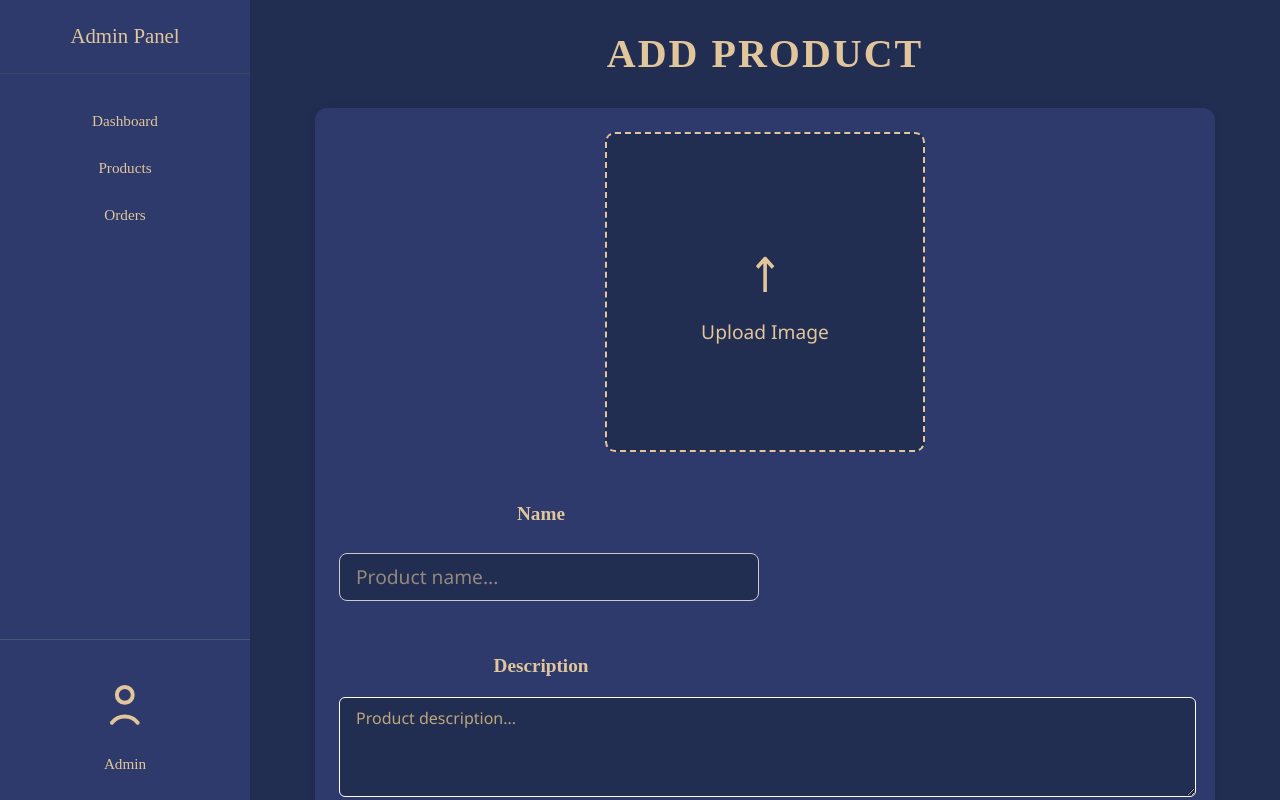
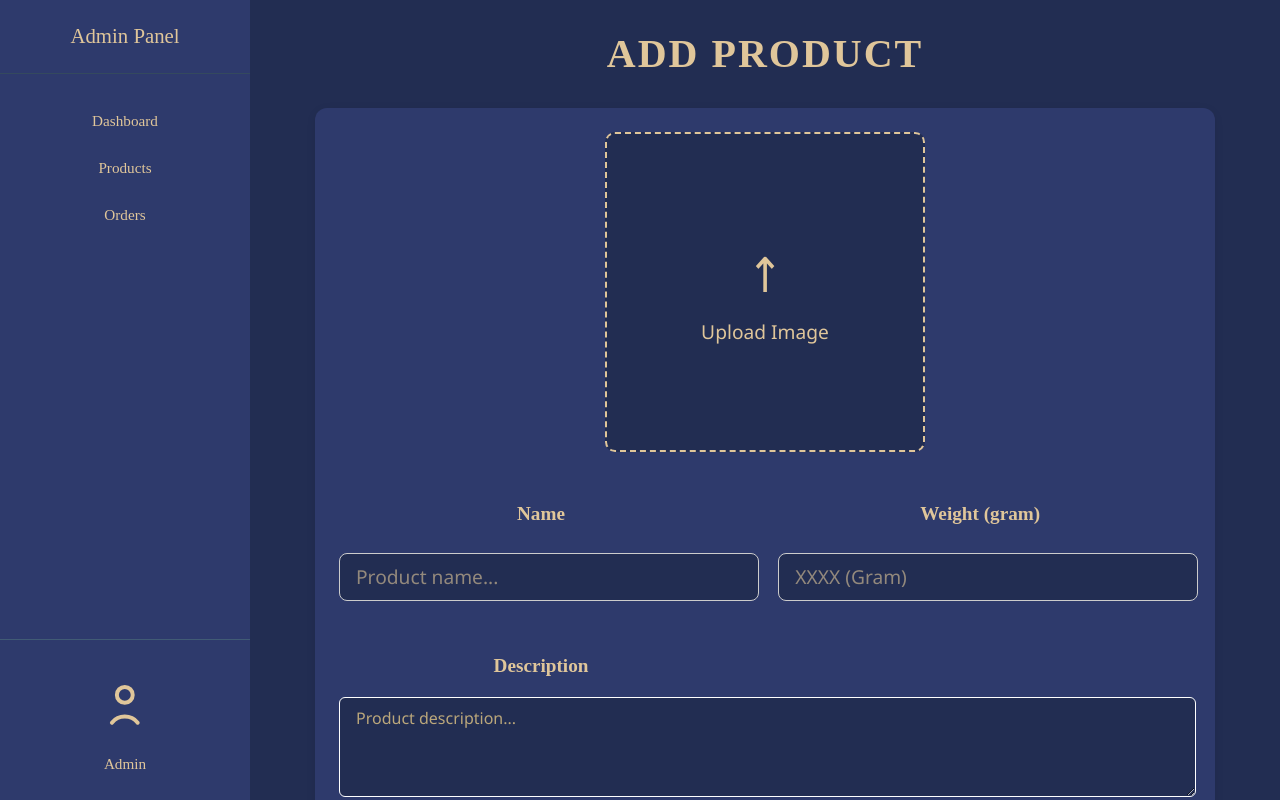
Before and after one commit to iunoz/UAS_SoftwareDevelopment, a React (Vite) app in the folder frontend/: page /addproduct in a window 1280 px wide. Built offline with nearby package versions, Linux system fonts and the light colour scheme; no server answers.

Commit message:
Pembetulan ui dari add product

```diff
--- a/frontend/src/pages/AddProduct.jsx
+++ b/frontend/src/pages/AddProduct.jsx
@@ -101,9 +101,15 @@ const AddProduct = () => {
               />
             </div>
             <div className="add-product-fields-section">
-              <div className="form-group">
-                <label>Name</label>
-                <input type="text" name="name" value={form.name} onChange={handleChange} placeholder="Product name..." required />
+              <div className="form-row">
+                <div className="form-group">
+                  <label>Name</label>
+                  <input type="text" name="name" value={form.name} onChange={handleChange} placeholder="Product name..." required />
+                </div>
+                <div className="form-group">
+                  <label>Weight (gram)</label>
+                  <input type="number" name="weight" value={form.weight} onChange={handleChange} placeholder="XXXX (Gram)" required min="0" />
+                </div>
               </div>
               <div className="form-group">
                 <label>Description</label>
@@ -118,10 +124,7 @@ const AddProduct = () => {
                   <label>Quantity</label>
                   <input type="number" name="quantity" value={form.quantity} onChange={handleChange} placeholder="XX" required min="0" />
                 </div>
-                <div className="form-group">
-                  <label>Weight (gram)</label>
-                  <input type="number" name="weight" value={form.weight} onChange={handleChange} placeholder="XXXX (Gram)" required min="0" />
-                </div>
+
               </div>
               <div className="form-row">
                 <div className="form-group">
```
